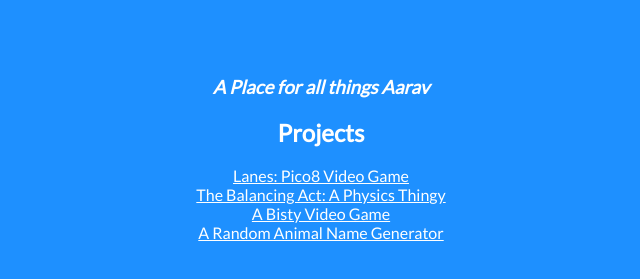
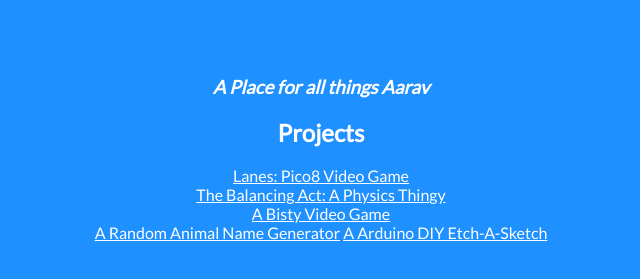
Before and after one commit to aaravgarg/aaravgarg.github.io, a plain HTML site: page index.html in a window 1280 px wide. Shown: the part 63-342 px from the top of the page, without its empty margins (319-959 px from the left). Drawn offline with Linux system fonts and the light colour scheme.

Commit message:
Update index.html

```diff
--- a/index.html
+++ b/index.html
@@ -25,5 +25,6 @@
     <a href="/The-Balancing-Act.docx">The Balancing Act: A Physics Thingy</a><br>
     <a href="/my-bitsy.html">A Bisty Video Game</a><br>
     <a href="/randanimal.html">A Random Animal Name Generator</a>
+    <a href="http://bit.do/DigitalEtchSketch-Zine">A Arduino DIY Etch-A-Sketch</a>
 </body>
 </html>
```
